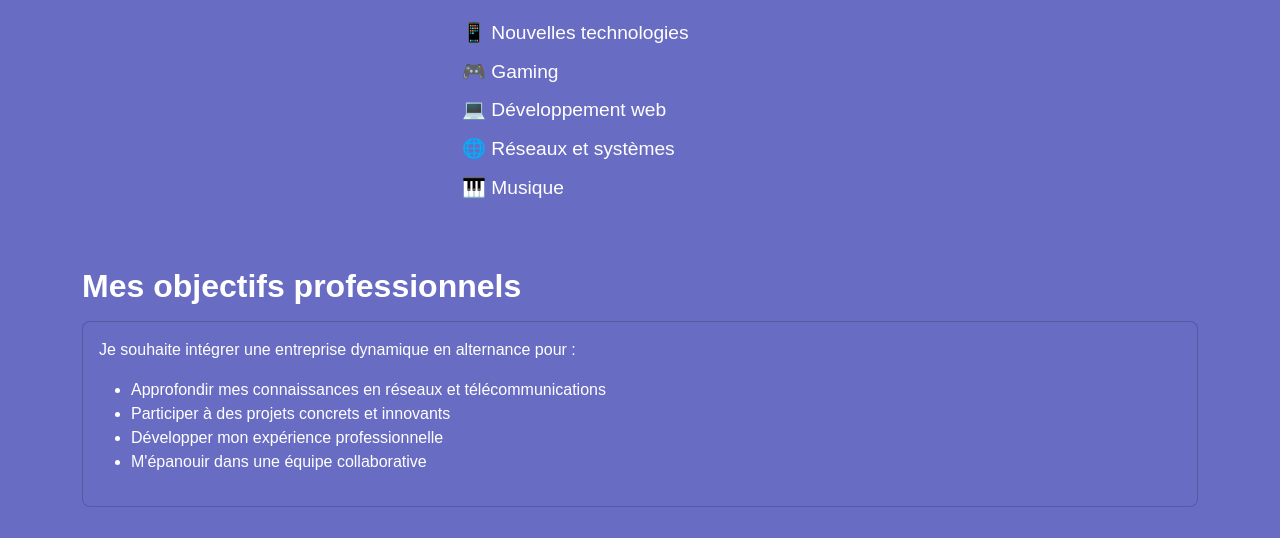
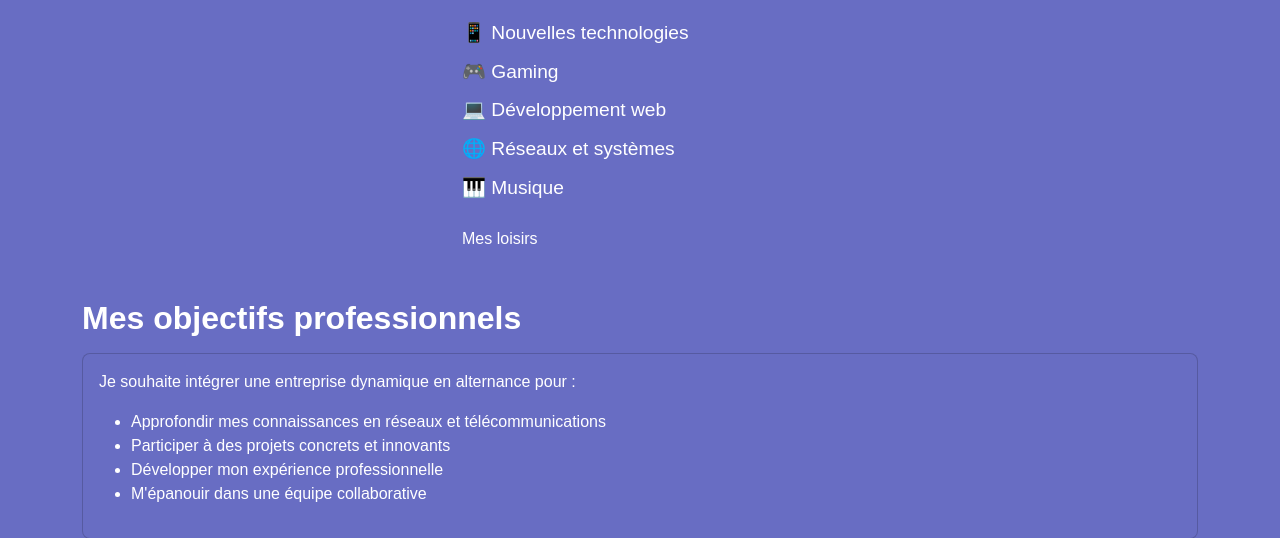
Before and after one commit to BEYEME-SA105/sae1.04, a Symfony app: template templates/jenathan/index.html.twig in a window 1280 px wide. Shown: the part 655-1193 px from the top of the page. Run offline with Twig, Linux system fonts and the light colour scheme; the template is opened without the code that fills it, so the values that code supplies are empty; some libraries are stand-ins or nearby versions.

Commit message:
Ton message de commit ici

```diff
--- a/templates/jenathan/index.html.twig
+++ b/templates/jenathan/index.html.twig
@@ -90,6 +90,9 @@
                     <li>🌐 Réseaux et systèmes</li>
                     <li>🎹 Musique</li>
                 </ul>
+                <div class="mt-4">
+                    <a class="nav-link active" href="{{ path('app_loisir') }}">Mes loisirs</a>
+                </div>
             </div>
         </div>
 
--- a/templates/jenathan/loisir.html.twig
+++ b/templates/jenathan/loisir.html.twig
@@ -89,7 +89,7 @@
     <div class="container mt-5">
         <div class="row">
             <div class="col-md-4 text-center">
-                <img src="/jojo.jpg" alt="Jenathan" class="img-fluid rounded-circle profile-img mb-4">
+                <img src="/jonhy.jpg" alt="Jenathan" class="img-fluid rounded-circle profile-img mb-4">
             </div>
             <div class="col-md-8">
                 <h2 class="display-5">Mes Loisirs et Passions</h2>
```
Also changed, not shown: public/jonhy.jpg (added), 1 other file.
